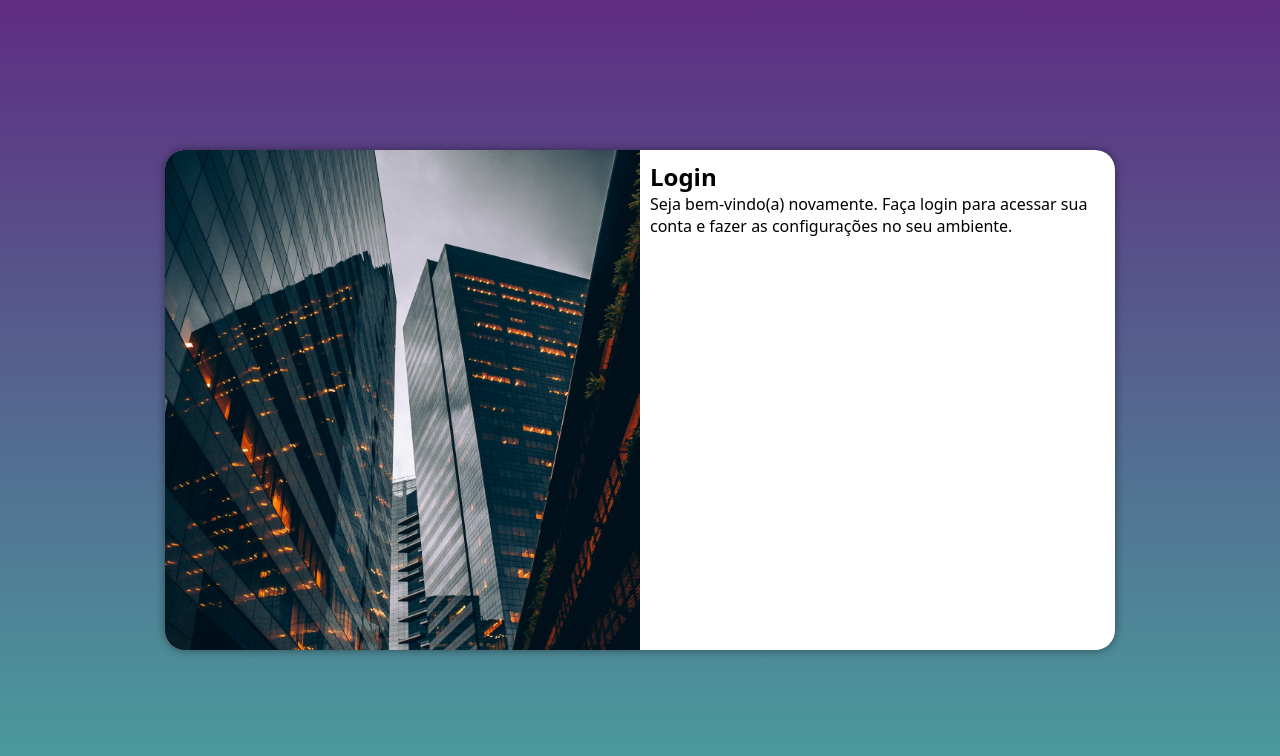
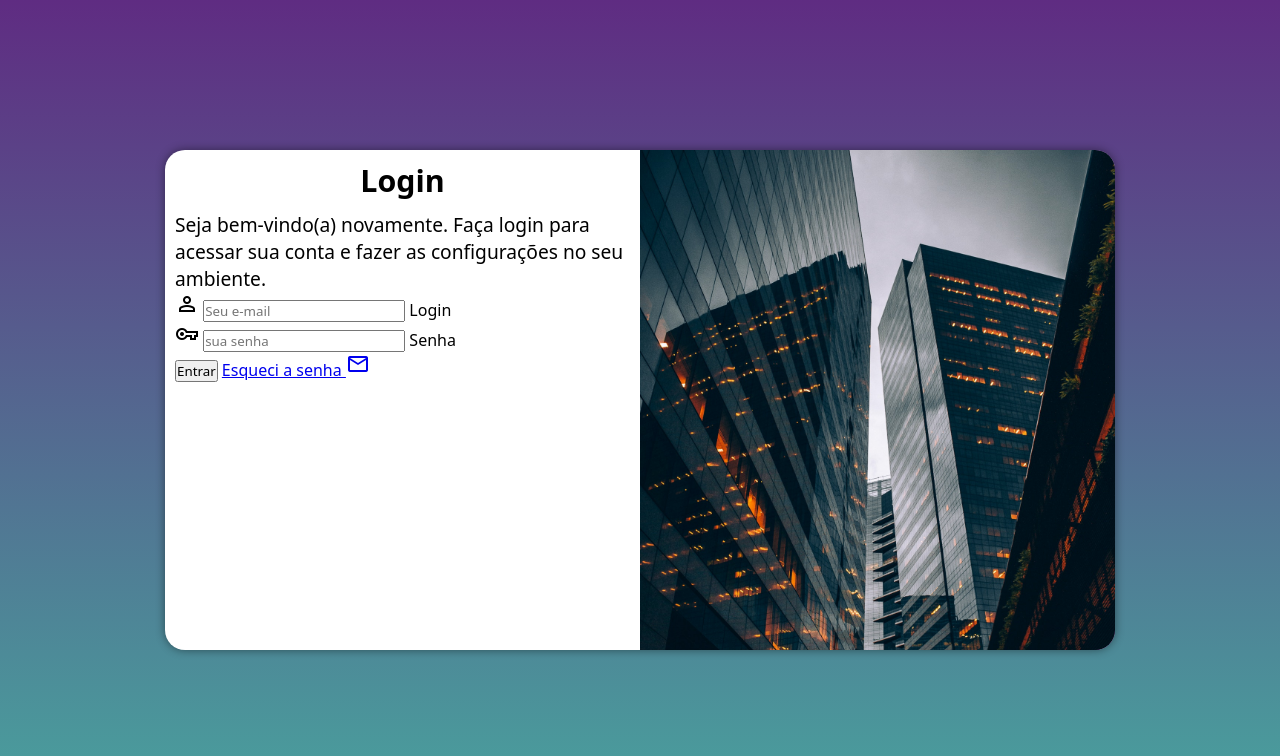
Before and after one commit to Gabrielhenrike/projeto-login, a plain HTML site: page index.html in a window 1280 px wide. Drawn offline with nearby package versions, Linux system fonts and the light colour scheme.

Commit message:
atualizei o formulario

```diff
--- a/estilos/media-query.css
+++ b/estilos/media-query.css
@@ -20,6 +20,14 @@
         float: right;
         width: 70%;
     }
+
+    div#formulario > h1 {
+        font-size: 1.4em;
+    }
+
+    div#formulario > p {
+        font-size: 1em;
+    }
 }
 
 @media screen and (min-width: 992px) {
@@ -33,13 +41,21 @@
     }
 
     section#login > div#imagem {
-        float: left;
+        float: right;
         width: 50%;
         height: 100%;
     }
 
     section#login > div#formulario {
-        float: right;
+        float: left;
         width: 50%;
     }
+
+    div#formulario > h1 {
+        font-size: 1.9em;
+    }
+
+    div#formulario > p {
+        font-size: 1.2em;
+    }
 }
--- a/estilos/style.css
+++ b/estilos/style.css
@@ -55,3 +55,12 @@ section#login > div#formulario {
     padding: 10px;
 
 }
+
+div#formulario > h1 {
+    text-align: center;
+    margin-bottom: 10px;
+}
+
+div#formulario > p {
+    font-size: 0.8em;
+}
--- a/index.html
+++ b/index.html
@@ -5,6 +5,7 @@
     <meta http-equiv="X-UA-Compatible" content="IE=edge">
     <meta name="viewport" content="width=device-width, initial-scale=1.0">
     <title>Projeto Login</title>
+    <link href="https://fonts.googleapis.com/css2?family=Material+Symbols+Outlined" rel="stylesheet" />
     <link rel="stylesheet" href="estilos/style.css">
     <link rel="stylesheet" href="estilos/media-query.css">
 </head>
@@ -17,8 +18,27 @@
             <div id="formulario">
                 <h1>Login</h1>
                 <p>Seja bem-vindo(a) novamente. Faça login para acessar sua conta e fazer as configurações no seu ambiente.</p>
-                <form action="login.php" method="post">
-
+                <form action="login.php" method="post" autocomplete="on">
+                    <div class="campo">
+                        <span class="material-symbols-outlined">
+                            person
+                            </span>
+                        <input type="email" name="login" id="ilogin" placeholder="Seu e-mail" required autocomplete="email">
+                        <label for="ilogin">Login</label>
+                    </div>
+                    <div class="campo">
+                        <span class="material-symbols-outlined">
+                            vpn_key
+                            </span>
+                        <input type="password" name="senha" id="isenha" placeholder="sua senha" required autocomplete="current-password" minlength="8" maxlength="20">
+                        <label for="isenha">Senha</label>
+                    </div>
+                    <div>
+                        <input type="submit" value="Entrar">
+                        <a href="esqueci.html"> Esqueci a senha <span class="material-symbols-outlined">
+                            mail
+                            </span></a>
+                    </div>
                 </form>
             </div>
         </section>
```
